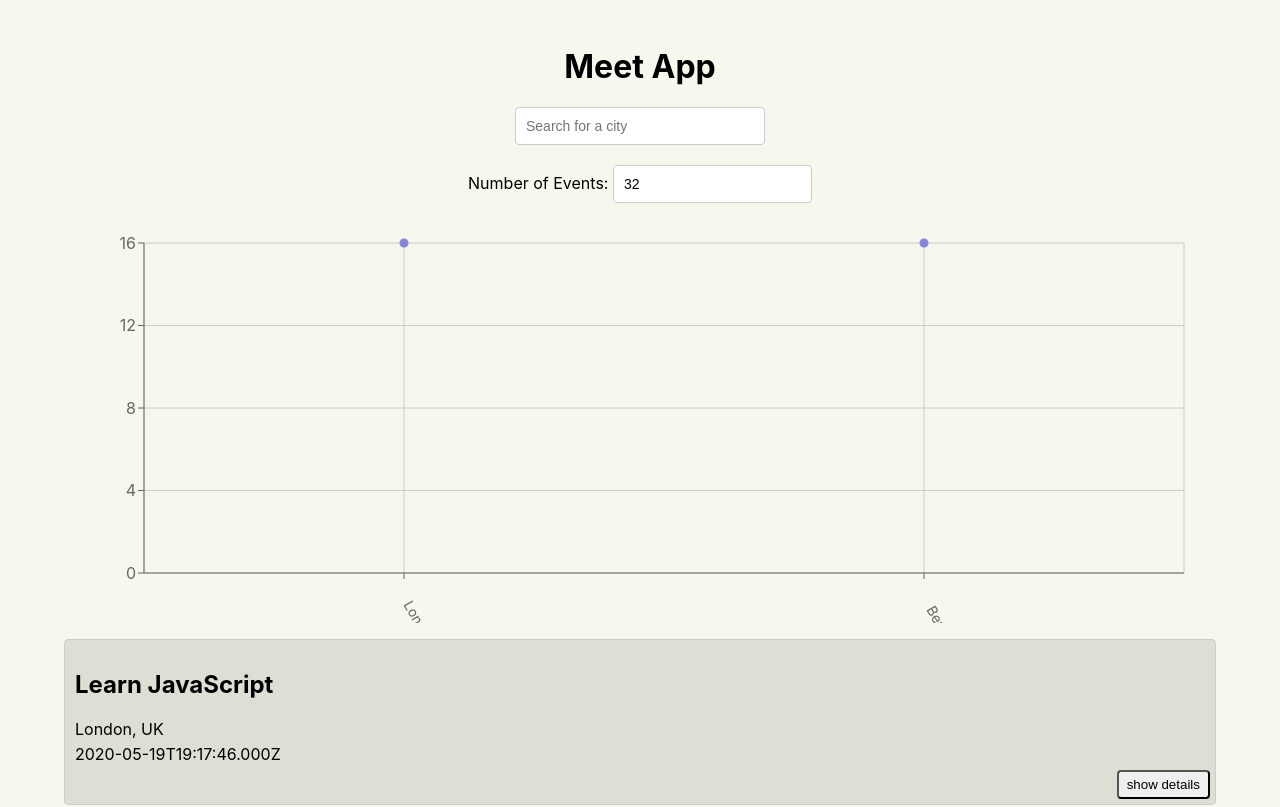
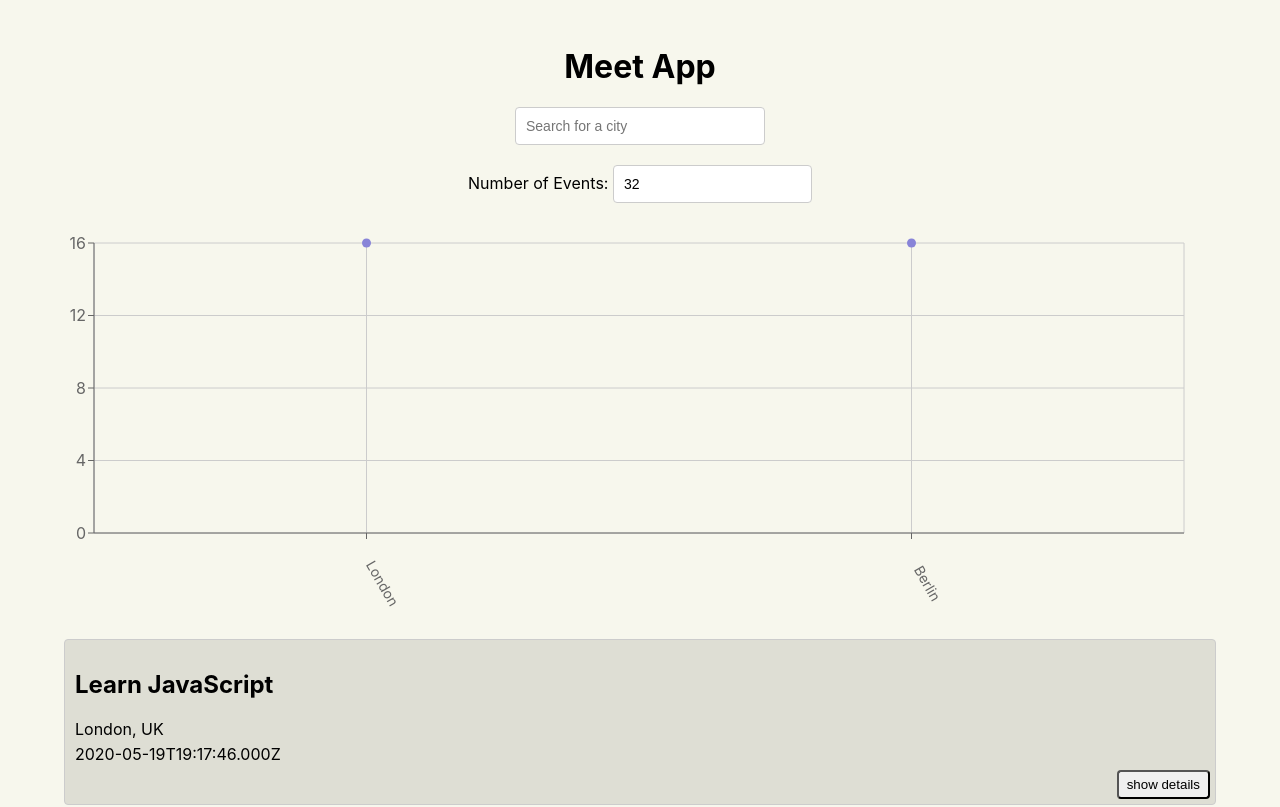
Before and after one commit to campbellgarth/meet, a React (Create React App) app: page / in a window 1280 px wide. Shown: the top 807 px of the page. Built offline with nearby package versions, Linux system fonts and the light colour scheme; what atatus-spa would draw is missing.

Commit message:
updated scatterplot

```diff
--- a/src/components/CityEventsChart.js
+++ b/src/components/CityEventsChart.js
@@ -21,7 +21,7 @@ const CityEventsChart = ({ allLocations, events }) => {
       const count = events.filter(
         (event) => event.location === location
       ).length;
-      const city = location.split(', ')[0];
+      const city = location.split(/, | - /)[0];
       return { city, count };
     });
     return data;
@@ -33,8 +33,8 @@ const CityEventsChart = ({ allLocations, events }) => {
         margin={{
           top: 20,
           right: 20,
-          bottom: 20,
-          left: 20,
+          bottom: 60,
+          left: -30,
         }}
       >
         <CartesianGrid />
```
